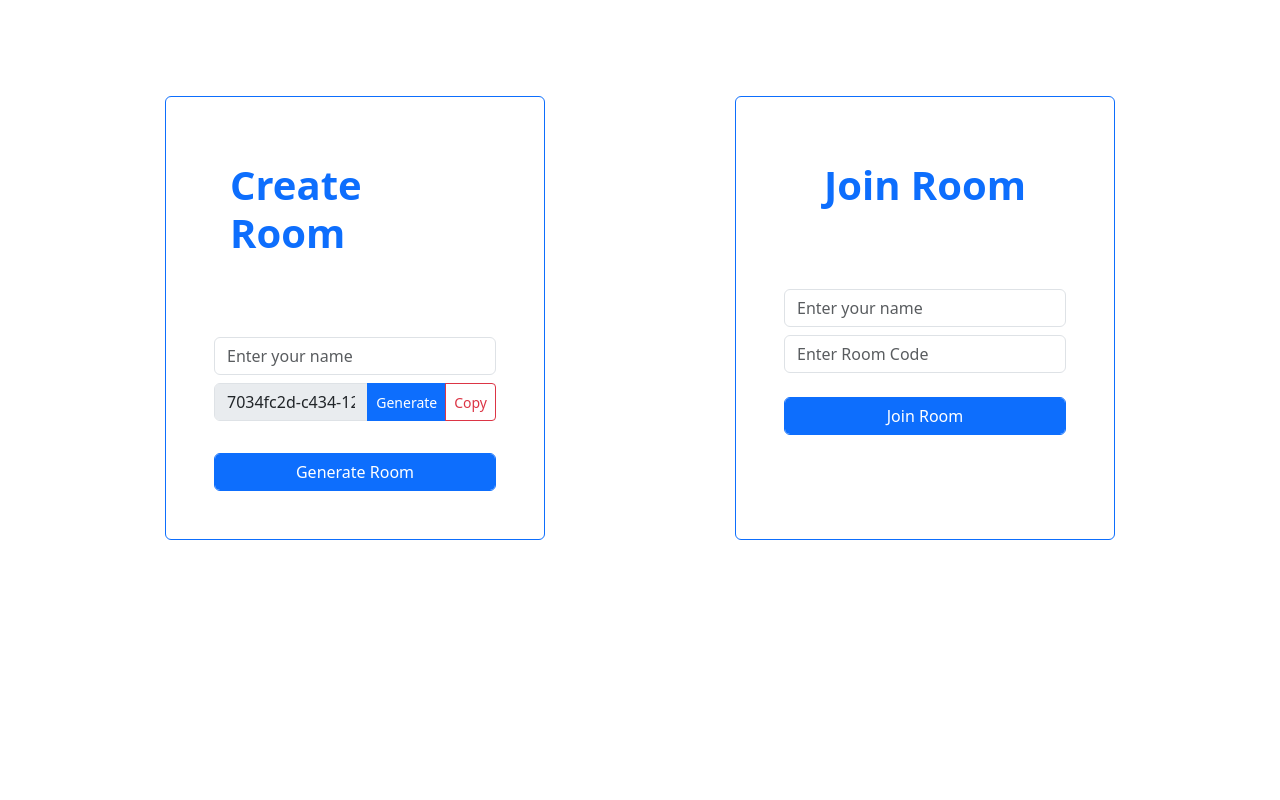
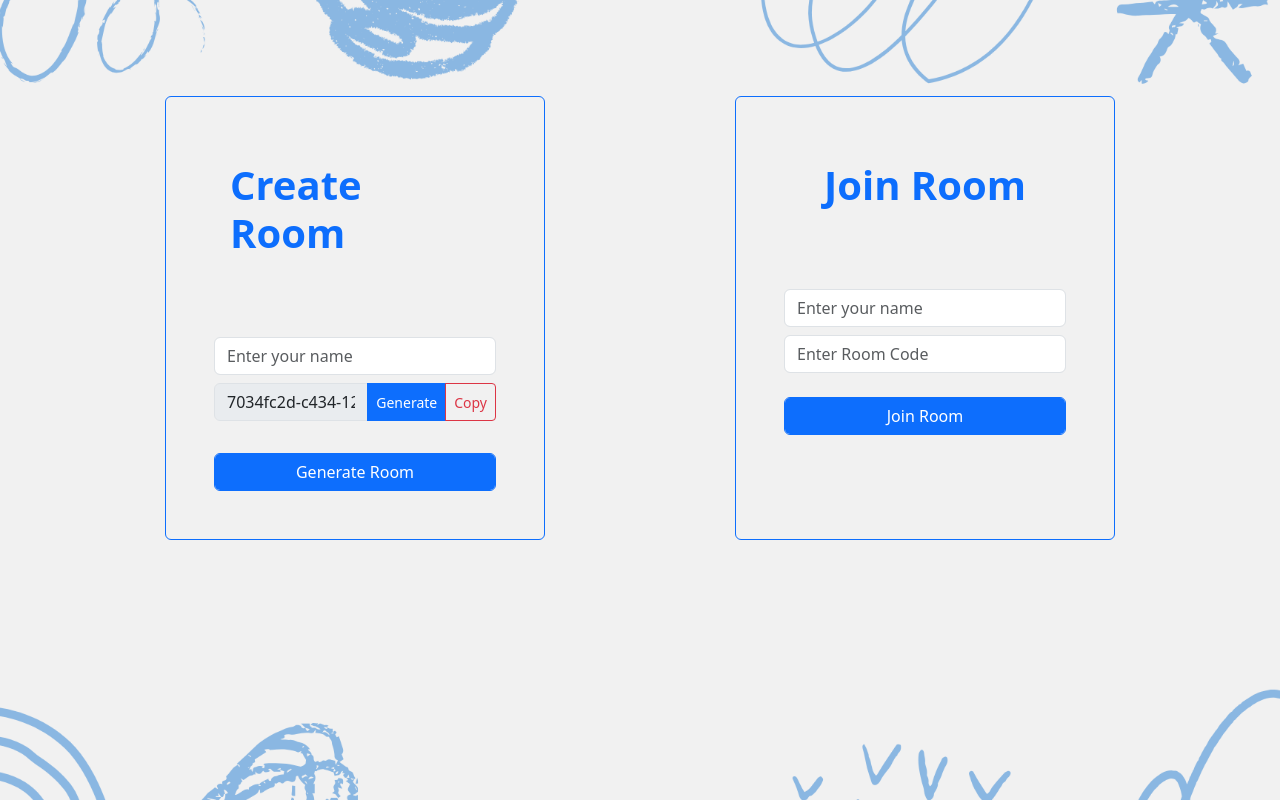
Before and after one commit to Zyrus-47/SLaiTE, a React (Vite) app in the folder frontend/SLaiTE/: page / in a window 1280 px wide. Built offline with nearby package versions, Linux system fonts and the light colour scheme; no server answers.

Commit message:
changed background image

```diff
--- a/frontend/SLaiTE/src/components/Forms/index.css
+++ b/frontend/SLaiTE/src/components/Forms/index.css
@@ -1,3 +1,10 @@
 .form-box {
   width: 400px;
 }
+body {
+  background-image: url('background.png');
+  background-size: cover;
+  background-repeat: no-repeat;
+  background-position: center;
+  min-height: 100vh;
+}
```
Also changed, not shown: frontend/SLaiTE/src/components/Forms/background.png (renamed from frontend/SLaiTE/src/components/Forms/Untitled design.png).
